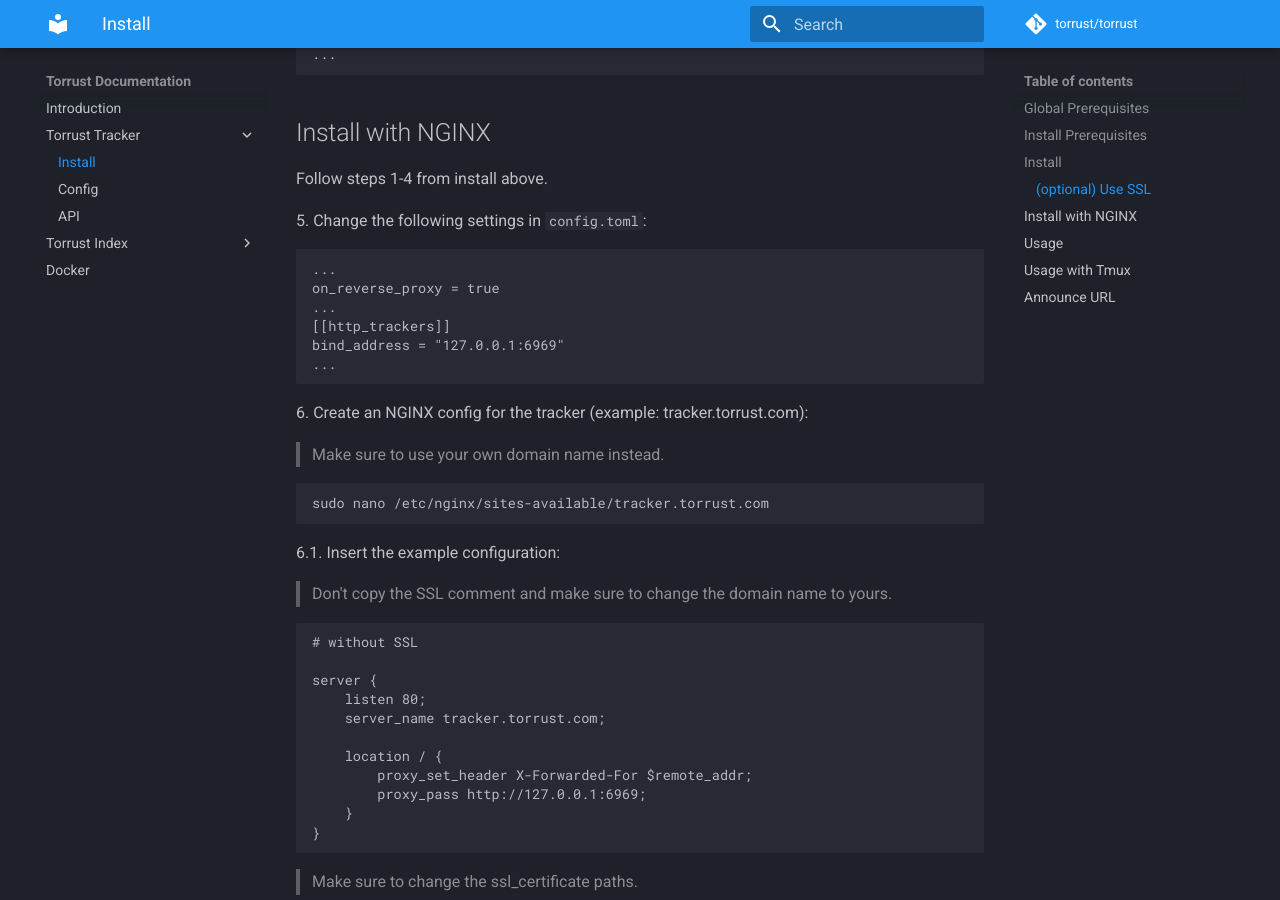
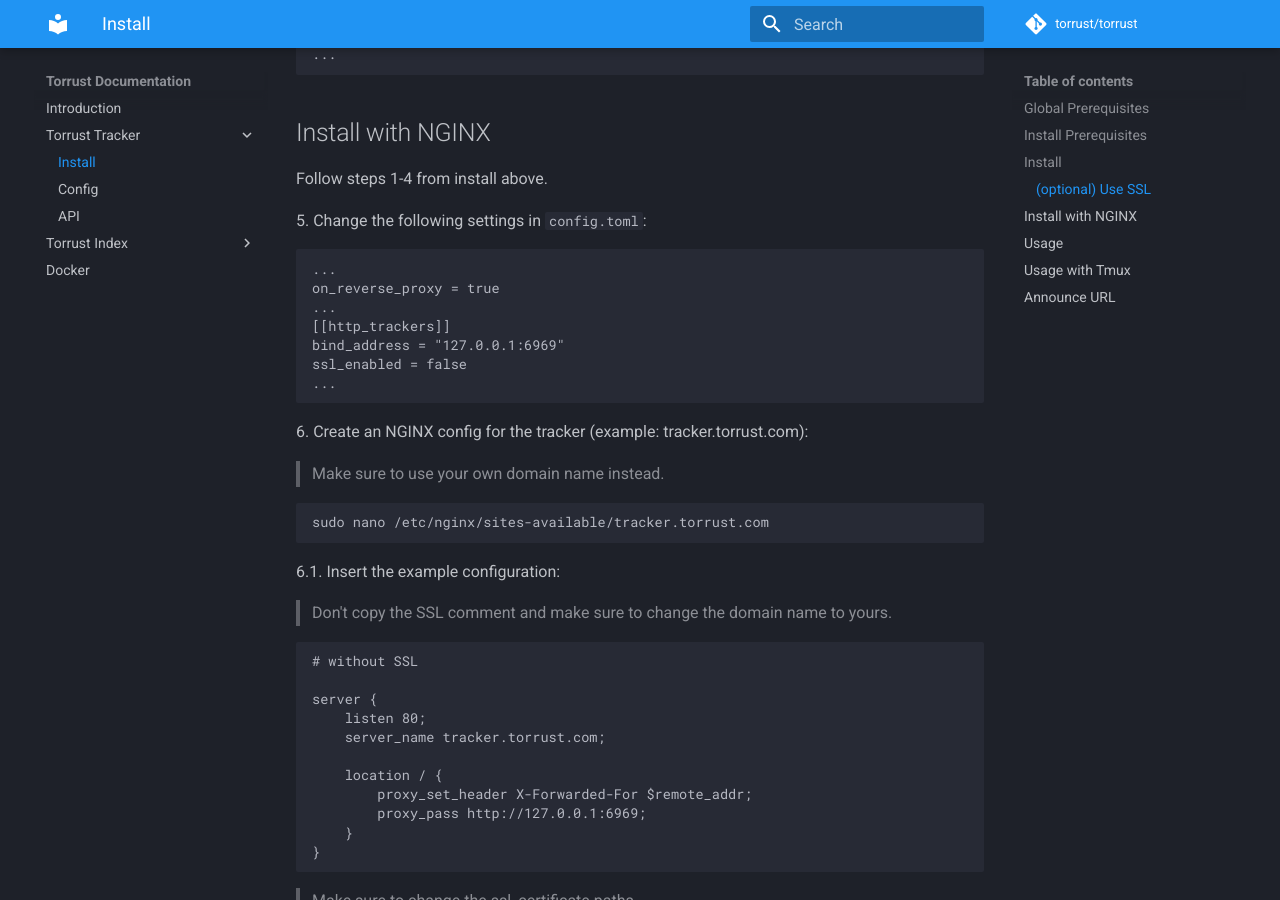
Before and after one commit to torrust/torrust-documentation, an MkDocs documentation site: the page built from docs/torrust-tracker/install.md, in a window 1280 px wide and 900 px high, scrolled down 2254 px. Built offline with MkDocs 1.6.1 and Material for MkDocs 9.7.7, drawn with Linux system fonts in a browser that asks for light colours; comment, search, counter and statistics services are not loaded.

Commit message:
set ssl_enabled = false if running tracker behind nginx

````diff
--- a/docs/torrust-tracker/install.md
+++ b/docs/torrust-tracker/install.md
@@ -102,6 +102,7 @@
 ...
 [[http_trackers]]
 bind_address = "127.0.0.1:6969"
+ssl_enabled = false
 ...
 ```
 
````
